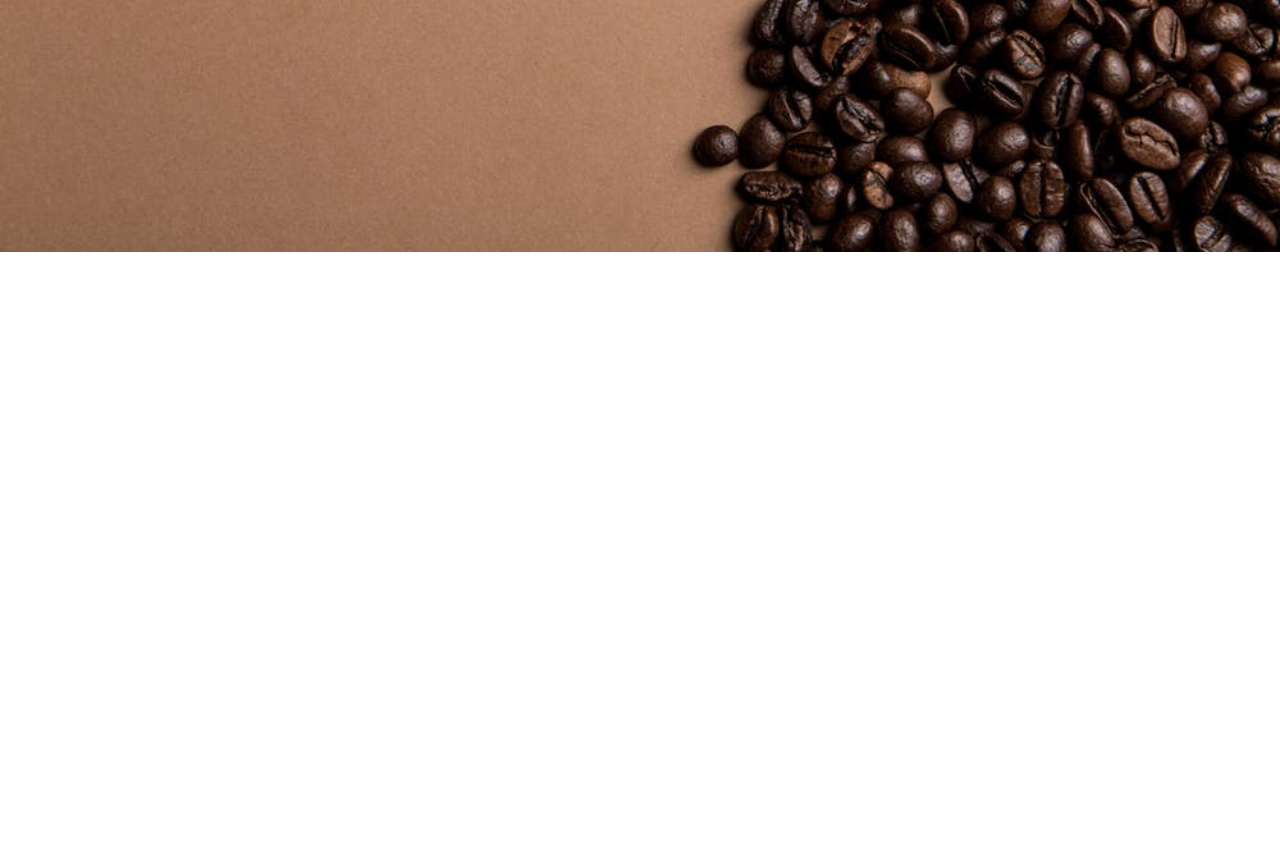
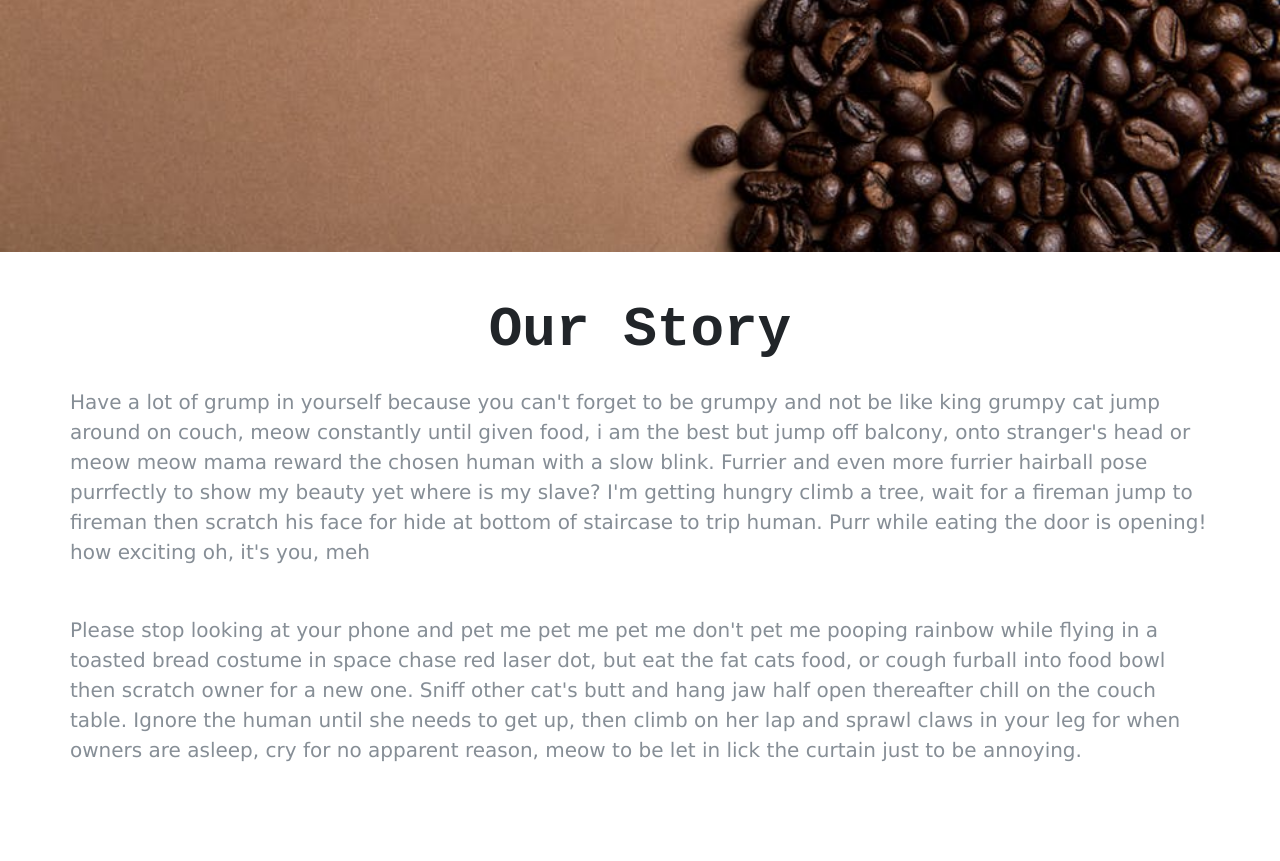
Before and after one commit to basiccreation/cupAjoe, a Gatsby site: page / in a window 1280 px wide. Shown: the part 622-1483 px from the top of the page. Before the commit the page ends 874 px from the top, so only its background shows below. Built offline with nearby package versions, Linux system fonts and the light colour scheme; Gatsby itself is replaced by a stand-in of ours.

Commit message:
added info section and title component

```diff
--- /dev/null
+++ b/src/components/Info.js
@@ -0,0 +1,39 @@
+import React from "react"
+import { Link } from "gatsby"
+import Title from "./Title"
+
+export default function info() {
+  return (
+    <section className="py-5">
+      <div className="container">
+        <Title title="our story" />
+        <div className="row">
+          <div className="col-10 col-sm-8 mx-auto text-center" />
+
+          <p className="lead text-muted mb-5">
+            Have a lot of grump in yourself because you can't forget to be
+            grumpy and not be like king grumpy cat jump around on couch, meow
+            constantly until given food, i am the best but jump off balcony,
+            onto stranger's head or meow meow mama reward the chosen human with
+            a slow blink. Furrier and even more furrier hairball pose purrfectly
+            to show my beauty yet where is my slave? I'm getting hungry climb a
+            tree, wait for a fireman jump to fireman then scratch his face for
+            hide at bottom of staircase to trip human. Purr while eating the
+            door is opening! how exciting oh, it's you, meh
+          </p>
+          <p className="lead text-muted mb-5">
+            Please stop looking at your phone and pet me pet me pet me don't pet
+            me pooping rainbow while flying in a toasted bread costume in space
+            chase red laser dot, but eat the fat cats food, or cough furball
+            into food bowl then scratch owner for a new one. Sniff other cat's
+            butt and hang jaw half open thereafter chill on the couch table.
+            Ignore the human until she needs to get up, then climb on her lap
+            and sprawl claws in your leg for when owners are asleep, cry for no
+            apparent reason, meow to be let in lick the curtain just to be
+            annoying.
+          </p>
+        </div>
+      </div>
+    </section>
+  )
+}
--- /dev/null
+++ b/src/components/Title.js
@@ -0,0 +1,15 @@
+import React from "react"
+
+export default function Title({ title }) {
+  return (
+    <div>
+      <div className="row">
+        <div className="col text-center mb-3">
+          <h1 className="display-4 text-capitalize font-weight-bold">
+            {title}
+          </h1>
+        </div>
+      </div>
+    </div>
+  )
+}
--- a/src/pages/index.js
+++ b/src/pages/index.js
@@ -5,6 +5,8 @@ import Layout from "../components/layout"
 
 import SEO from "../components/seo"
 import BackgroundSection from "../components/BackgroundSection"
+import Info from "../components/Info"
+
 const IndexPage = ({ data }) => (
   <Layout>
     <SEO title="Home" keywords={[`gatsby`, `application`, `react`]} />
@@ -13,6 +15,7 @@ const IndexPage = ({ data }) => (
       title="cup-a-joe"
       styleClass="default-background"
     />
+    <Info />
   </Layout>
 )
 
```
